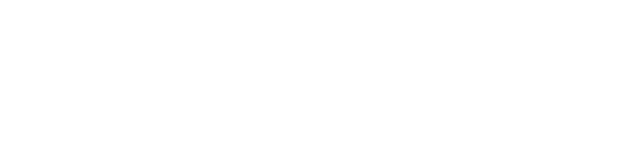
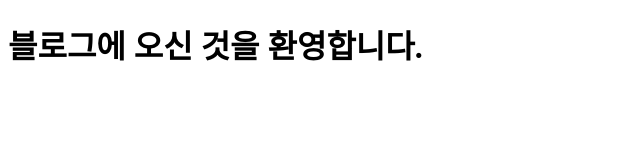
Before and after one commit to StarlightSSM/blog_proj, a plain HTML site: page blog.html in a window 1280 px wide. Shown: the whole page, without its empty margins (0-640 px from the left). Drawn offline with Linux system fonts and the light colour scheme.

Commit message:
blog edit by main

```diff
--- a/blog.html
+++ b/blog.html
@@ -6,6 +6,6 @@
     <title>blog page</title>
 </head>
 <body>
-
+    <h1>블로그에 오신 것을 환영합니다.</h1>
 </body>
 </html>
```
